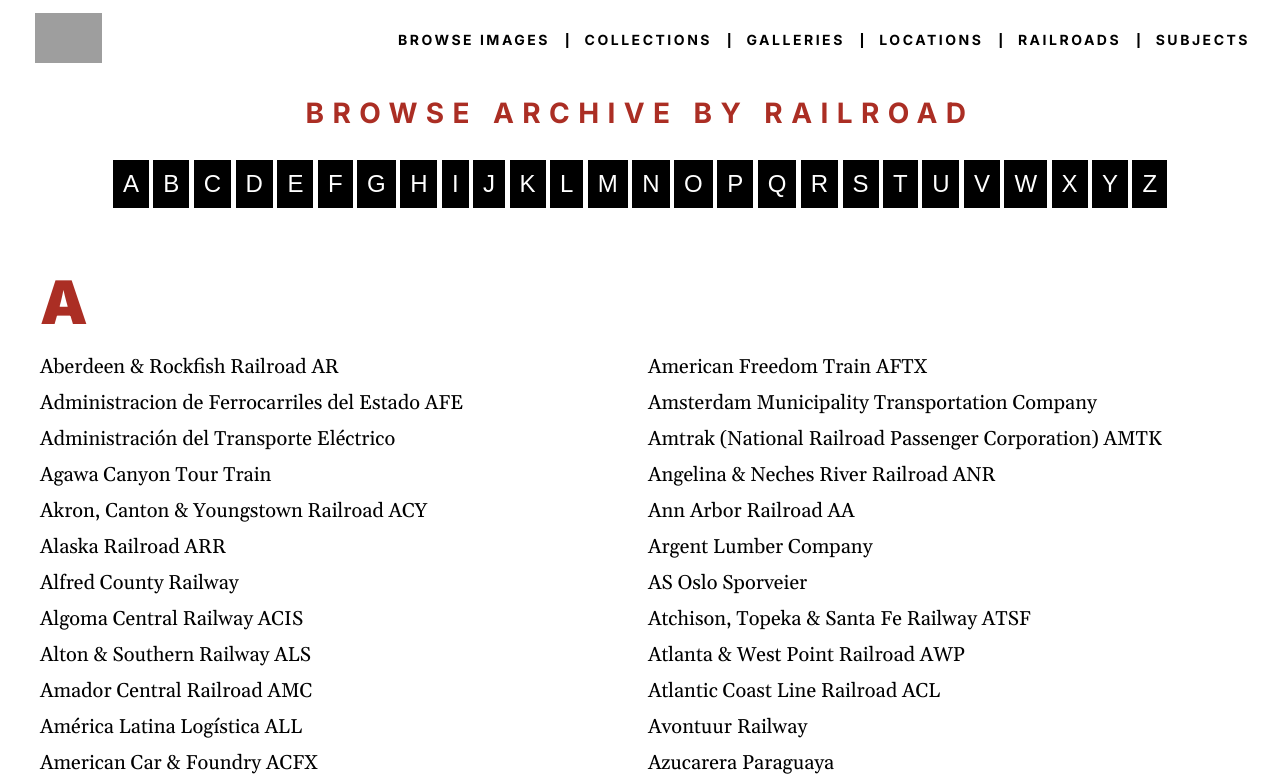
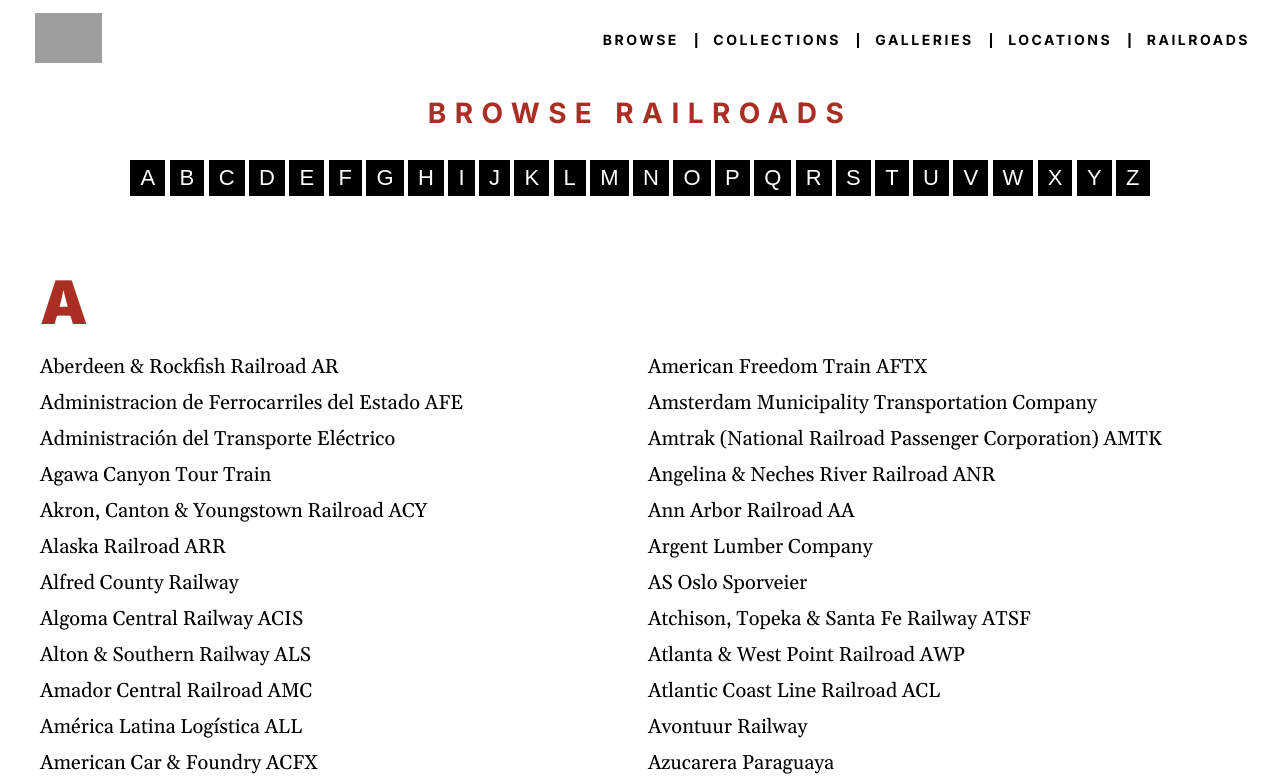
Before and after one commit to railphotoart/railroad-index, a plain HTML site: page index.html in a window 1280 px wide. Shown: the top 783 px of the page. Drawn offline with nearby package versions, Linux system fonts and the light colour scheme; grey boxes are pictures that could not be loaded.

Commit message:
Add files via upload

```diff
--- a/index.html
+++ b/index.html
@@ -293,18 +293,22 @@
 	  #letters li {
 	    display: inline-block;
 		padding: 10px;
-		font-size: 24px;
+		padding-top: 5px;
+		padding-bottom: 5px;
+		font-size: 22px;
 		background-color: black;
 	  }
 
-	  #letters li a {
+	  #letters li:hover {
+		background-color: #ab2e24;
+		box-shadow: 0 3px 6px rgba(0, 0, 0, 0.5);
+	  }
+
+	  #letters a {
 	    text-decoration: none;
 		color: white;
 	  }
 
-	  #letters li a:hover {
-	    font-weight: bold;
-	  }
 
       @media screen and (max-width: 1150px) {
         .topnav ul {
@@ -384,9 +388,8 @@
       }
 
 	  #letters li {
-		padding-top: 0;
-		padding-bottom: 0;
-		font-size: 20px;
+		font-size: 14px;
+		margin-bottom: 5px;
 	  }
     </style>
     </li>
@@ -399,8 +402,8 @@
         <ul>
           <li id="close">
             <a href="javascript:void(0);" id="close-icon" onclick="myFunction()">&#10005;</a>
-          <li class="red-border">
-            <a href="#">Browse Images</a>&vert;
+		  <li class="red-border">
+            <a href="#">Browse</a>&vert;
           </li>
           <li class="red-border">
             <a href="https://railphotoart.github.io/collections-page/">Collections</a>&vert;
@@ -412,42 +415,39 @@
             <a href="#">Locations</a>&vert;
           </li>
           <li class="red-border">
-            <a href="#">Railroads</a>&vert;
-          </li>
-          <li class="red-border">
-            <a href="">Subjects</a>
+            <a href="#">Railroads</a>
           </li>
         </ul>
         <a href="javascript:void(0);" class="icon" onclick="myFunction()"> &#9776; </a>
       </nav>
-      <h1>Browse Archive by Railroad</h1>
+      <h1>Browse Railroads</h1>
       <ul id="letters">
-        <li><a href="#index-a">A</a></li>
-        <li><a href="#index-b">B</a></li>
-        <li><a href="#index-c">C</a></li>
-        <li><a href="#index-d">D</a></li>
-        <li><a href="#index-e">E</a></li>
-		<li><a href="#index-f">F</a></li>
-		<li><a href="#index-g">G</a></li>
-		<li><a href="#index-h">H</a></li>
-		<li><a href="#index-i">I</a></li>
-		<li><a href="#index-j">J</a></li>
-		<li><a href="#index-k">K</a></li>
-		<li><a href="#index-l">L</a></li>
-		<li><a href="#index-m">M</a></li>
-		<li><a href="#index-n">N</a></li>
-		<li><a href="#index-o">O</a></li>
-		<li><a href="#index-p">P</a></li>
-		<li><a href="#index-q">Q</a></li>
-		<li><a href="#index-r">R</a></li>
-		<li><a href="#index-s">S</a></li>
-		<li><a href="#index-t">T</a></li>
-		<li><a href="#index-u">U</a></li>
-		<li><a href="#index-v">V</a></li>
-		<li><a href="#index-w">W</a></li>
-		<li><a href="#index-x">X</a></li>
-		<li><a href="#index-y">Y</a></li>
-		<li><a href="#index-z">Z</a></li>
+        <a href="#index-a"><li>A</li></a>
+        <a href="#index-b"><li>B</li></a>
+        <a href="#index-c"><li>C</li></a>
+        <a href="#index-d"><li>D</li></a>
+        <a href="#index-e"><li>E</li></a>
+		<a href="#index-f"><li>F</li></a>
+		<a href="#index-g"><li>G</li></a>
+		<a href="#index-h"><li>H</li></a>
+		<a href="#index-i"><li>I</li></a>
+		<a href="#index-j"><li>J</li></a>
+		<a href="#index-k"><li>K</li></a>
+		<a href="#index-l"><li>L</li></a>
+		<a href="#index-m"><li>M</li></a>
+		<a href="#index-n"><li>N</li></a>
+		<a href="#index-o"><li>O</li></a>
+		<a href="#index-p"><li>P</li></a>
+		<a href="#index-q"><li>Q</li></a>
+		<a href="#index-r"><li>R</li></a>
+		<a href="#index-s"><li>S</li></a>
+		<a href="#index-t"><li>T</li></a>
+		<a href="#index-u"><li>U</li></a>
+		<a href="#index-v"><li>V</li></a>
+		<a href="#index-w"><li>W</li></a>
+		<a href="#index-x"><li>X</li></a>
+		<a href="#index-y"><li>Y</li></a>
+		<a href="#index-z"><li>Z</li></a>
       </ul>
     </header>
     <div class="index">
```
